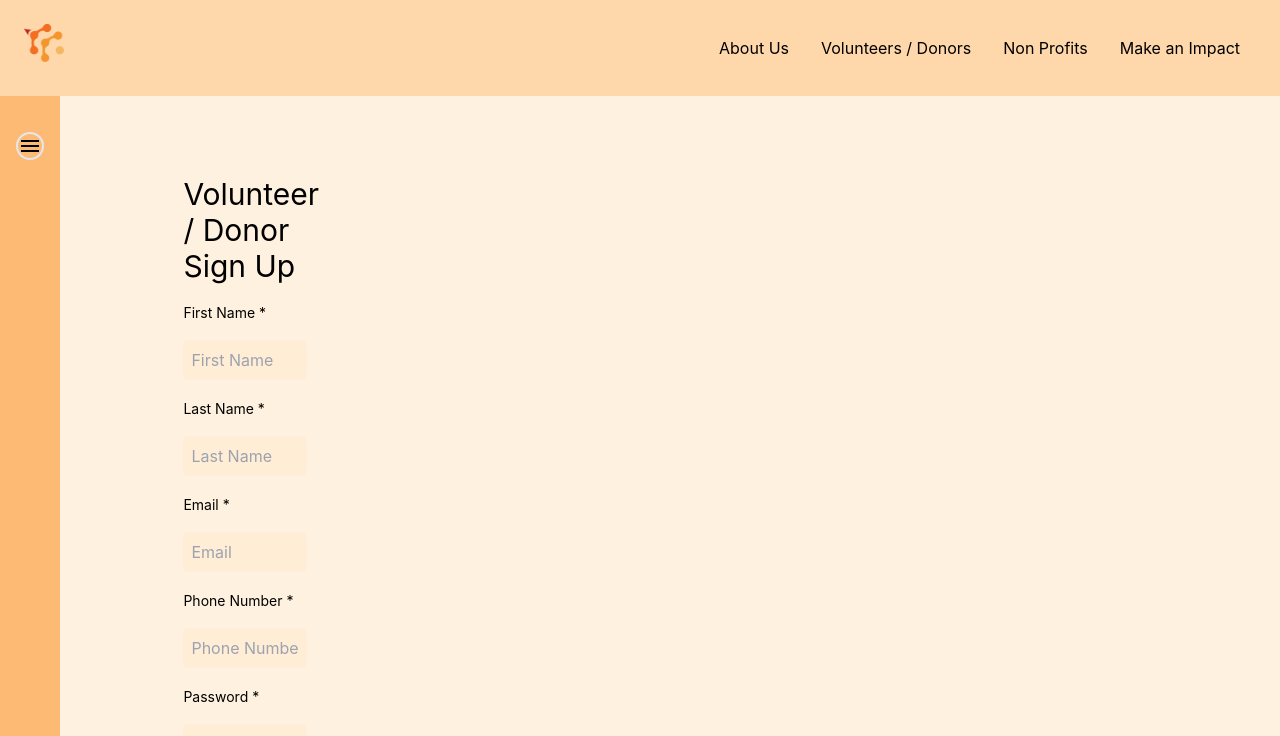
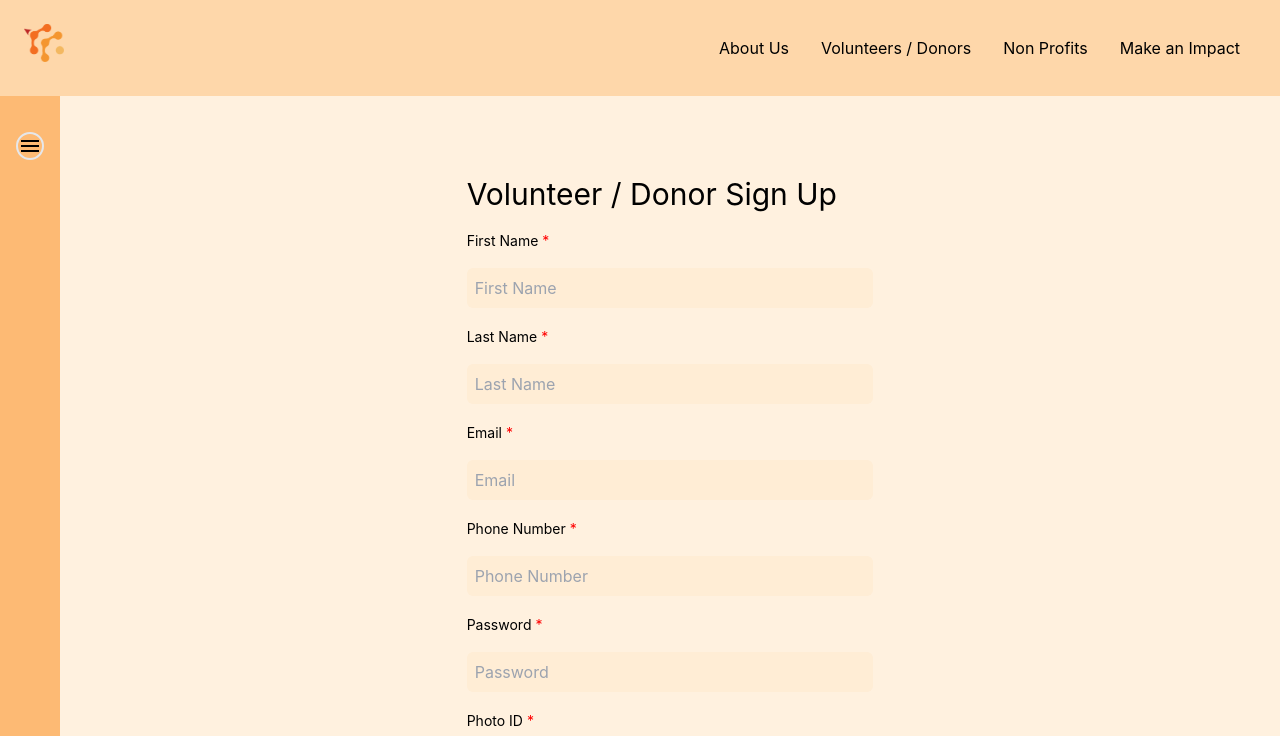
Before and after one commit to vvyn/CauseConnect, a React (Create React App) app in the folder cause-connect/client/: page /vd/signup in a window 1280 px wide. Shown: the top 736 px of the page. Built offline with nearby package versions, Linux system fonts and the light colour scheme.

Commit message:
styled vd signup page.

```diff
--- a/cause-connect/client/src/pages/Volunteer-Donor/SignUp.js
+++ b/cause-connect/client/src/pages/Volunteer-Donor/SignUp.js
@@ -39,8 +39,18 @@ export default function Signup_VD() {
       console.log(error.message);
     }
   };
+  function fileName(fileData) {
+    try {
+      if (fileData != null) {
+        return fileData.files.item(0).name;
+      } else {
+        return "";
+      }
+    } catch (error) {
+    }
+  }
   return (
-    <div className="pt-20">
+    <div className="pt-20 w-full">
       <Stack
         className="relative"
         direction="column"
@@ -52,7 +62,9 @@ export default function Signup_VD() {
         </div>
 
         <div className="w-1/3">
-          <label className="text-sm justify-left">First Name *</label>
+          <label className="text-sm justify-left">
+            First Name <font color="red">*</font>
+          </label>
         </div>
         <div className="w-1/3">
           <input
@@ -63,11 +75,14 @@ export default function Signup_VD() {
             onChange={(event) => {
               setRegisterFirstName(event.target.value);
             }}
+            required
           />
         </div>
 
         <div className="w-1/3">
-          <label className="text-sm justify-left">Last Name *</label>
+          <label className="text-sm justify-left">
+            Last Name <font color="red">*</font>
+          </label>
         </div>
         <div className="w-1/3">
           <input
@@ -78,11 +93,14 @@ export default function Signup_VD() {
             onChange={(event) => {
               setRegisterLastName(event.target.value);
             }}
+            required
           />
         </div>
 
         <div className="w-1/3">
-          <label className="text-sm justify-left">Email *</label>
+          <label className="text-sm justify-left">
+            Email <font color="red">*</font>
+          </label>
         </div>
         <div className="w-1/3">
           <input
@@ -93,11 +111,14 @@ export default function Signup_VD() {
             onChange={(event) => {
               setRegisterEmail(event.target.value);
             }}
+            required
           />
         </div>
 
         <div className="w-1/3">
-          <label className="text-sm justify-left">Phone Number *</label>
+          <label className="text-sm justify-left">
+            Phone Number <font color="red">*</font>
+          </label>
         </div>
         <div className="w-1/3">
           <input
@@ -108,11 +129,14 @@ export default function Signup_VD() {
             onChange={(event) => {
               setRegisterPhoneNumber(event.target.value);
             }}
+            required
           />
         </div>
 
         <div className="w-1/3">
-          <label className="text-sm justify-left">Password *</label>
+          <label className="text-sm justify-left">
+            Password <font color="red">*</font>
+          </label>
         </div>
         <div className="w-1/3">
           <input
@@ -123,26 +147,47 @@ export default function Signup_VD() {
             onChange={(event) => {
               setRegisterPassword(event.target.value);
             }}
+            required
           />
         </div>
 
         <div className="w-1/3">
-          <label className="text-sm justify-left">Photo ID *</label>
+          <label className="text-sm justify-left">
+            Photo ID <font color="red">*</font>
+          </label>
         </div>
-        <div className="w-1/3">
+        <div className="relative w-1/3">
+          <label
+            for="upload"
+            className="z-10 pt-2 absolute bg-orange-100 text-left text-gray-400 rounded-md h-10 w-full opacity-0"
+          >
+            Upload Document
+          </label>
           <input
-            className="bg-orange-100 p-2 rounded-md text-black w-full"
+            className="absolute bg-orange-100 p-2 rounded-md text-black w-full"
+            placeholder="Upload Document"
+            value={fileName(document.getElementById("upload"))}
+          />
+          <label
+            for="file-upload"
+            className="z-20 pt-2 absolute bg-orange-200 w-1/3 text-center text-gray-500 rounded-md h-10 right-0 hover:bg-orange-300"
+          >
+            Browse Files
+          </label>
+          <input
+            id="upload"
             type="file"
-            name="status"
+            className="opacity-0"
             placeholder="Upload Document"
             onChange={(event) => {
               setRegisterPhotoID(event.target.value);
             }}
+            required
           />
         </div>
 
         <button
-          className="bg-orange-400 p-2 rounded-3xl text-white w-1/3 hover: bg-orange-500"
+          className="bg-orange-400 pt-2 rounded-3xl text-white w-1/3 hover:bg-orange-500"
           onClick={signup}
         >
           {" "}
@@ -150,7 +195,7 @@ export default function Signup_VD() {
         </button>
         <p className="pb-20">
           Already have an account?{" "}
-          <a href="/np/login" className="text-blue-500 underline">
+          <a href="/vd/login" className="text-blue-500 underline">
             Log in
           </a>
         </p>
```
